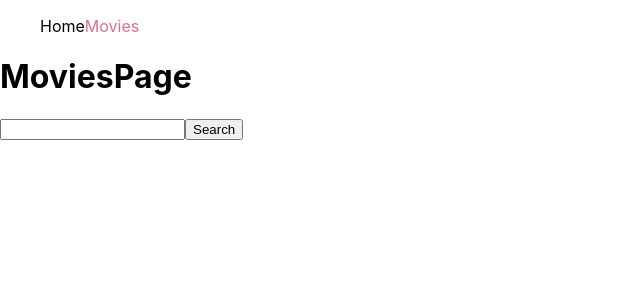
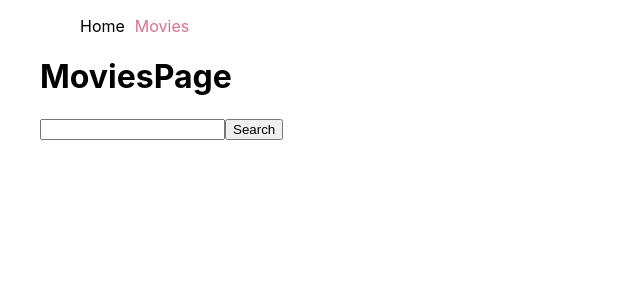
Before and after one commit to MyagkiyBogdan/goit-react-hw-05-movies, a React (Create React App) app: page /goit-react-hw-05-movies/movies in a window 1280 px wide. Shown: the top 300 px of the page, without its empty margins (0-640 px from the left). Built offline with nearby package versions, Linux system fonts and the light colour scheme.

Commit message:
start styles

```diff
--- a/src/components/App.jsx
+++ b/src/components/App.jsx
@@ -8,7 +8,7 @@ import Reviews from 'views/Reviews';
 
 export const App = () => {
   return (
-    <>
+    <div className="app">
       <Navigation />
       <Routes>
         <Route path="/" element={<HomePage />} />
@@ -34,6 +34,6 @@ export const App = () => {
           <Route path="*" element={<HomePage />} />
         </Route>
       </Routes> */}
-    </>
+    </div>
   );
 };
--- a/src/components/Navigation/Navigation.module.css
+++ b/src/components/Navigation/Navigation.module.css
@@ -1,6 +1,7 @@
 .navList {
   list-style: none;
   display: flex;
+  gap: 10px;
 }
 
 .link {
--- a/src/index.css
+++ b/src/index.css
@@ -13,3 +13,8 @@ code {
   font-family: source-code-pro, Menlo, Monaco, Consolas, 'Courier New',
     monospace;
 }
+
+.app {
+  max-width: 1200px;
+  margin: 0 auto;
+}
```
